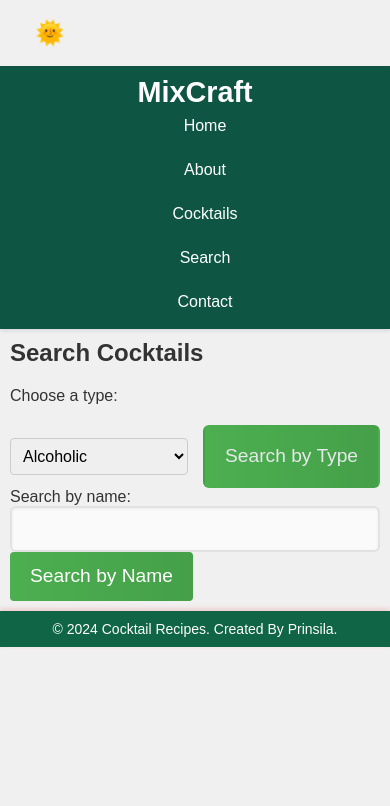
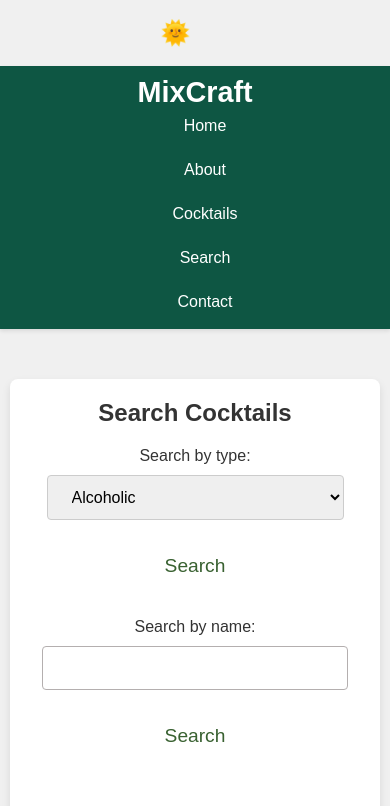
Before and after one commit to Prinsila/MyCocktail-Recipes, a React (Vite) app in the folder Cocktail-Recipes/: page /SearchForm in a window 390 px wide. Shown: the top 806 px of the page. Built offline with nearby package versions, Linux system fonts and the light colour scheme.

Commit message:
add my project

```diff
--- a/Cocktail-Recipes/src/Components/CocktailCard/CocktailCard.css
+++ b/Cocktail-Recipes/src/Components/CocktailCard/CocktailCard.css
@@ -1,6 +1,7 @@
 .cocktail-card {
   border: 1px solid #ccc;
-  background-color: rgb(34, 113, 75);
+  background-color: rgb(193, 240, 217);
+
   border-radius: 8px;
   overflow: hidden;
   margin: 20px;
--- a/Cocktail-Recipes/src/Components/CocktailSearch/SearchForm.css
+++ b/Cocktail-Recipes/src/Components/CocktailSearch/SearchForm.css
@@ -1,78 +1,101 @@
-/* Overall form styling */
-searchform {
-  max-width: 600px;
-  margin: 20px auto;
+/* General Styles for the Search Form */
+.searchform {
+  max-width: 800px;
+  margin: 40px auto;
   padding: 20px;
-  background-color: #f7f7f7;
+  background-color: #ffffff;
   border-radius: 8px;
-  box-shadow: 0 2px 5px rgba(0,0,0,0.1);
-  font-family: 'Arial', sans-serif;
-}
-
-.shearch2 {
-  color: #2c3e50;
-  text-align: center;
-}
-
-.searchf {
-  margin-top: 20px;
-  display: grid;
-  grid-template-columns: 1fr auto;
-  grid-gap: 10px;
+  box-shadow: 0 4px 8px rgba(0, 0, 0, 0.1);
+  display: flex;
+  flex-direction: column;
   align-items: center;
 }
 
-.searchl {
-  grid-column: 1 / 3;
-  margin-bottom: 5px;
+.searchh2 {
+  font-size: 24px;
+  color: #333;
+  margin-bottom: 20px;
 }
 
-.searchi {
-  padding: 8px;
+/* Form styling */
+form {
+  width: 100%;
+  margin-bottom: 20px;
+  display: flex;
+  flex-direction: column;
+  align-items: center;
+}
+
+/* Label styling */
+.searchl,
+label {
+  font-size: 16px;
+  margin-bottom: 10px;
+}
+
+/* Select and Input styling */
+.searchs,
+input[type="text"] {
+  width: 70%;
+  padding: 12px 20px;
+  margin-bottom: 15px;
   border: 1px solid #ccc;
   border-radius: 4px;
-  grid-column: 1 / 2;
+  font-size: 16px;
 }
 
-.searchs {
-  padding: 8px;
-  border: 1px solid #ccc;
-  border-radius: 4px;
-  grid-column: 1 / 2;
-}
-
-.searchb{
-  padding: 10px 20px;
+/* Button styling */
+button {
+  padding: 10px 15px;
   background-color: #4CAF50;
-  color: white;
+  color: rgb(175, 162, 162);
   border: none;
   border-radius: 4px;
   cursor: pointer;
-  transition: background-color 0.3s ease;
+  transition: background-color 0.3s;
+  width: 50%;
 }
 
-.searchb:hover {
-  background-color: #45a049;
+button:hover {
+  background-color: #367c39;
 }
 
-/* Loading and list styling
-p {
-  text-align: center;
-  color: #555;
+/* Image styling */
+.barmanImage {
+  width: 100%;
+  max-width: 400px;
+  height: auto;
+  margin-top: 20px;
+  border-radius: 8px;
 }
 
+/* Paragraph styling for intro text */
+.searchp {
+  text-align: center;
+  line-height: 1.6;
+  color: #666;
+  margin-top: 20px;
+  margin-bottom: 20px;
+}
+
+/* Cocktail list styling */
 .cocktail-list {
+  width: 100%;
+  display: grid;
+  grid-template-columns: repeat(auto-fill, minmax(250px, 1fr));
+  gap: 15px;
   margin-top: 20px;
 }
-*/
+
 /* Responsive adjustments */
 @media (max-width: 768px) {
-  .searchf {
-      grid-template-columns: 1fr;
-      grid-gap: 15px;
+  .searchs,
+  input[type="text"],
+  button {
+      width: 90%;
   }
 
- .searchb {
-      grid-column: 1;
+  .barmanImage {
+      max-width: 300px;
   }
 }
--- a/Cocktail-Recipes/src/Components/CocktailSearch/SearchForm.tsx
+++ b/Cocktail-Recipes/src/Components/CocktailSearch/SearchForm.tsx
@@ -1,8 +1,10 @@
-import React, { useState, FormEvent } from 'react';
+import  { useState, FormEvent } from 'react';
 import { Cocktail } from '../../Types/CocktailTypes';
 import { fetchCocktailsByType, searchCocktailsByName } from '../../Services/DrinkServices';
 import CocktailCard from '../CocktailCard/CocktailCard';
 import './SearchForm.css';
+import barmanImage from '../../assets/cocktail-photos/barman.png';
+
 function SearchForm() {
     const [searchType, setSearchType] = useState<string>('Alcoholic');
     const [searchName, setSearchName] = useState<string>('');
@@ -38,19 +40,28 @@ function SearchForm() {
     return (
         <div className='searchform'>
             <h2 className='searchh2'>Search Cocktails</h2>
+
             <form className='searchf' onSubmit={handleSearchByType}>
-                <label className='searchl' htmlFor="searchType">Choose a type:</label>
+                <label className='searchl' htmlFor="searchType"> Search by type:</label>
                 <select className='searchs' id="searchType" value={searchType} onChange={(e) => setSearchType(e.target.value)}>
                     <option value="Alcoholic">Alcoholic</option>
                     <option value="Non_Alcoholic">Non-Alcoholic</option>
                 </select>
-                <button type="submit">Search by Type</button>
+                <button className='searchb1' type="submit">Search </button>
             </form>
             <form onSubmit={handleSearchByName}>
                 <label htmlFor="searchName">Search by name:</label>
                 <input className='searchi' type="text" id="searchName" value={searchName} onChange={(e) => setSearchName(e.target.value)} />
-                <button className='searchb' type="submit">Search by Name</button>
+                <button className='searchb' type="submit">Search </button>
             </form>
+            <img className="barmanImage" src={barmanImage} alt="barman" />
+            <p className='searchp'>Unleash your inner mixologist with our powerful search tool at Cocktail Connoisseur!
+            Dive into our expansive library of cocktail recipes, each awaiting to spark your
+            curiosity and taste buds. Whether you're in the mood for a tangy margarita,
+            a smooth whiskey sour, or something uniquely your own, our search functionality
+            makes it easy to find just what you are looking for. Filter by ingredients, cocktail type,
+            or even the occasion to find the perfect blend for any moment. Don't just make a drink—make a statement with every glass!</p>
+
             {loading && <p>Loading...</p>}
             {!!cocktails.length && (
             <div className="cocktail-list">
--- a/Cocktail-Recipes/src/Components/ThemeContext/ThemeContext.css
+++ b/Cocktail-Recipes/src/Components/ThemeContext/ThemeContext.css
@@ -7,8 +7,9 @@ body[data-theme="light"] {
 }
 
 a, button {
-    color: #e6e8ea;
+    color: #396131;
     background-color: transparent;
+    text-decoration: none;
 }
 
 button {
@@ -27,36 +28,36 @@ input, select, textarea {
 
 body[data-theme="dark"] {
     background-color: #000;
-    color:  #ff0;
+    color:  rgb(112, 112, 90);
     font-family: Arial, sans-serif;
-    font-size: 18px; /* Larger text for better readability*/
+    font-size: 18px;
 }
 
 body[data-theme="dark"] a,
 body[data-theme="dark"] button {
-    color: #ff0; /* Bright yellow for high visibility */
-   background-color: #333; /* Slightly lighter background for buttons */
-    border: 2px solid #ff0; /* High contrast border for buttons */
+    color: #ff0;
+   background-color: #333;
+    border: 2px solid #ff0;
 }
 
 body[data-theme="dark"] input,
 body[data-theme="dark"] select,
 body[data-theme="dark"] textarea {
     color: #000;
-    background-color: #fff;
-    border: 2px solid #ff0; /* Ensuring high visibility borders */
+    background-color: #666262;
+    border: 2px solid #ff0;
 }
 
 body[data-theme="dark"] button:hover,
 body[data-theme="dark"] a:hover {
-    background-color: #555; /* Darker background on hover for buttons and links */
+    background-color: #555;
    color: #ff0;
 }
 
 /* Focus styles to enhance accessibility */
 input:focus, select:focus, textarea:focus,
 button:focus, a:focus {
-    outline: 3px solid #ff0; /* Bright outline for focused elements */
+    outline: 3px solid #ff0;
     outline-offset: 2px;
 }
 
@@ -64,11 +65,11 @@ button:focus, a:focus {
  button {
     min-width: 100px;
     padding: 15px 20px;
-    font-size: larger; /* Larger font size for easier reading */
+    font-size: larger;
    line-height: 1.5;
 }
 
-/*
+
 .toggle-button {
     cursor: pointer;
     background: none;
@@ -77,32 +78,17 @@ button:focus, a:focus {
     border-radius: 8px;
     font-size: 18px;
     transition: background-color 0.2s ease, color 0.2s ease;
-    display: inline-block; /* Ensure button is properly aligned */
- /*   outline: none; /* Remove default focus outline */
-/*}
+    display: inline-block;
+    outline: none;
+}
 
 .toggle-button:focus {
-    box-shadow: 0 0 0 3px rgba(21, 156, 228, 0.4); /* Accessibility focus ring */
-/*}
+    box-shadow: 0 0 0 3px rgba(21, 156, 228, 0.4);
+}
 
 .toggle-button:hover {
-    background-color: #f4f4f4; /* Light grey for light theme */
-/*}
-
-.body[data-theme='light'] .toggle-button {
-    color: #333; /* Dark text on light theme */
-   /* background-color: #eee; /* Light background on light theme */
-/*}*/
-/*
-.body[data-theme='dark'] .toggle-button {
-    color: #fff; /* White text on dark theme */
-  /*  background-color: #444; /* Darker background on dark theme */
-/*}
-
-.body[data-theme='dark'] .toggle-button:hover {
-    background-color: #555; /* Slightly lighter gray on hover in dark theme */
-/*}
-
+    background-color: #f4f4f4;
+}
 
 /* Adjustments for visually impaired users */
 @media screen and (min-width: 1200px) {
--- a/Cocktail-Recipes/src/Components/ThemeContext/ToggleIcon.tsx
+++ b/Cocktail-Recipes/src/Components/ThemeContext/ToggleIcon.tsx
@@ -1,6 +1,7 @@
 import React from 'react';
 import { useTheme } from './ThemeContext'; // Ensure this path is correct
 import './ThemeContext.css';
+
 const ToggleIcon: React.FC = () => {
   const {  theme, toggleTheme } = useTheme();
 
--- a/Cocktail-Recipes/src/Pages/CocktailDetail.css
+++ b/Cocktail-Recipes/src/Pages/CocktailDetail.css
@@ -31,6 +31,7 @@
   .CocktailH2 {
     text-align: left; /* Align text to the left */
     margin: 15px 0; /* Vertical spacing for paragraphs and headers */
+    color: white;
   }
 
   ul {
--- a/Cocktail-Recipes/src/Pages/Contact/Contact.tsx
+++ b/Cocktail-Recipes/src/Pages/Contact/Contact.tsx
@@ -19,6 +19,12 @@ const Contact: React.FC = () => {
   return (
     <div className="container">
       <h1>Contact Us</h1>
+      <p>Welcome to our vibrant mixer's community at Cocktail Connoisseur. Whether you have a question,
+        feedback, or just want to share your unique cocktail creation, we're here to listen and engage.
+        Our community thrives on your contributions and insights, and we're eager to hear from you.
+        Use the form below to drop us a message—be it a query about a specific recipe, suggestions for our site,
+        or your own personal mixology experiences. We promise to stir up a conversation and get back to you as soon as we can.
+        Let's blend some ideas and keep the spirits high! </p>
       <img className="contactImage" src={contactImage} alt="Contact Us" />
       <form onSubmit={handleSubmit}>
         <div className="field">
--- a/Cocktail-Recipes/src/Pages/Contact/ContactPage.css
+++ b/Cocktail-Recipes/src/Pages/Contact/ContactPage.css
@@ -1,78 +1,73 @@
-/* Container styling for a clean and modern look */
+/* General container styling */
 .container {
-    background: #ffffff; /* White background */
-    border-radius: 12px; /* Smoother rounded corners for a soft look */
-    box-shadow: 0 4px 20px rgba(0, 0, 0, 0.1); /* Deeper shadow for more depth */
-    padding: 30px; /* Ample padding for internal spacing */
-    width: 90%;
-    max-width: 600px; /* Optimal max-width for readability */
-    margin: 50px auto; /* Increased margin for better focus on the form */
-    display: flex;
-    flex-direction: column;
-    align-items: center; /* Center alignment for all children */
+  background-color: #f8f8f8; /* Light gray background to keep it clean and minimal */
+  padding: 30px; /* Ample padding for layout */
+  border-radius: 8px; /* Rounded corners */
+  box-shadow: 0 2px 10px rgba(0, 0, 0, 0.1); /* Subtle shadow for depth */
+  max-width: 800px; /* Limit the max width for better readability */
+  margin: 40px auto; /* Centering the container on the page */
+  text-align: center; /* Center align the text for a polished look */
 }
 
-  /* Elegant title styling */
+/* Styling for the title */
 h1 {
-    font-size: 28px; /* Larger font size for impact */
-    color: #2c3e50; /* Navy blue for a professional appearance */
-    margin-bottom: 25px; /* Slightly more space below the title */
-    font-family: 'Helvetica Neue', Helvetica, Arial, sans-serif; /* Modern and clean font */
+  color: #333; /* Dark color for contrast */
+  font-size: 28px; /* Prominent font size */
+  margin-bottom: 20px; /* Space below the title */
 }
 
-  /* Enhanced image styling for engagement */
-  .contact-image {
-    width: 100%;
-    border-radius: 8px; /* Consistently rounded corners */
-    margin-bottom: 30px; /* More space between the image and form */
-    box-shadow: 0 2px 8px rgba(0,0,0,0.05); /* Light shadow for the image */
+/* Styling for introductory text */
+p {
+  color: #2b2929; /* Soft gray for readability */
+  line-height: 1.6; /* Line height for better readability */
+  margin-bottom: 30px; /* Separation space before the image */
 }
 
-  /* Field container styling */
-  .field {
-    width: 100%; /* Ensure fields use full container width */
-    margin-bottom: 20px; /* Uniform margin for a clean layout */
+/* Image styling */
+.contactImage {
+  width: 100%; /* Full width to maintain responsiveness */
+  height: auto; /* Maintain aspect ratio */
+  border-radius: 4px; /* Rounded corners for the image */
+  margin-bottom: 30px; /* Space between image and form */
 }
 
-  /* Styling for all input fields and textareas */
+/* Form field container styling */
+.field {
+  margin-bottom: 20px; /* Space between each field */
+  text-align: left; /* Align the text to the left within each field */
+}
+
+/* Input and textarea styling */
 input[type="text"],
 input[type="email"],
 textarea {
-    width: 100%;
-    padding: 12px 15px; /* Balanced padding for comfort */
-    border: 2px solid #e2e2e2; /* Lighter, more subtle border */
-    border-radius: 6px; /* Moderately rounded corners */
-    font-size: 16px; /* Readable but not too large font size */
-    font-family: 'Arial', sans-serif; /* Consistent font across the form */
-    background: #fafafa; /* Slightly off-white background for less strain on eyes */
-    box-shadow: inset 0 1px 3px rgba(0,0,0,0.06); /* Inner shadow for a sense of depth */
-    transition: border-color 0.3s; /* Smooth transition for interactivity */
-  }
-
-  textarea {
-    height: 140px; /* Provides more space for writing messages */
-    resize: vertical; /* Allows vertical resizing only */
+  width: calc(100% - 24px); /* Full width minus padding */
+  padding: 12px; /* Comfortable padding inside inputs */
+  border: 1px solid #b4afaf; /* Subtle border style */
+  border-radius: 4px; /* Mildly rounded corners for the inputs */
+  font-size: 16px; /* Legible font size */
+  transition: border-color 0.3s ease-in-out; /* Smooth transition for border color */
 }
 
 input[type="text"]:focus,
 input[type="email"]:focus,
 textarea:focus {
-    border-color: #4CAF50; /* Highlight focus with the theme color */
-    box-shadow: 0 0 0 3px rgba(76, 175, 80, 0.2); /* Subtle outer glow for focus */
+  border-color: #4CAF50; /* Green border on focus for visual feedback */
+  outline: none; /* Remove default outline */
 }
 
-  /* Button styling for better interaction */
+/* Button styling for actions */
 button {
-    background: linear-gradient(to right, #4CAF50, #45a049); /* Gradient background */
-    color: #fff;
-    border: none;
-    border-radius: 6px;
-    padding: 12px 20px;
-    font-size: 18px;
-    cursor: pointer;
-    transition: background 0.3s; /* Smooth background color transition on hover */
+  background-color: #4CAF50; /* Consistent theme green */
+  color: rgb(10, 227, 43); /* Text color for contrast */
+  border: none; /* No border for simplicity */
+  border-radius: 4px; /* Rounded corners */
+  padding: 15px 30px; /* Ample padding for ease of clicking */
+  font-size: 18px; /* Large font size for clear call to action */
+  cursor: pointer; /* Cursor to indicate clickable */
+  transition: background-color 0.2s; /* Smooth transition for background color */
 }
 
 button:hover {
-    background: linear-gradient(to right, #45a049, #3e8c43); /* Darker gradient on hover */
+  background-color: #369638; /* Darker shade of green on hover */
 }
```
Lines whose indentation alone changed are shown as unchanged.
